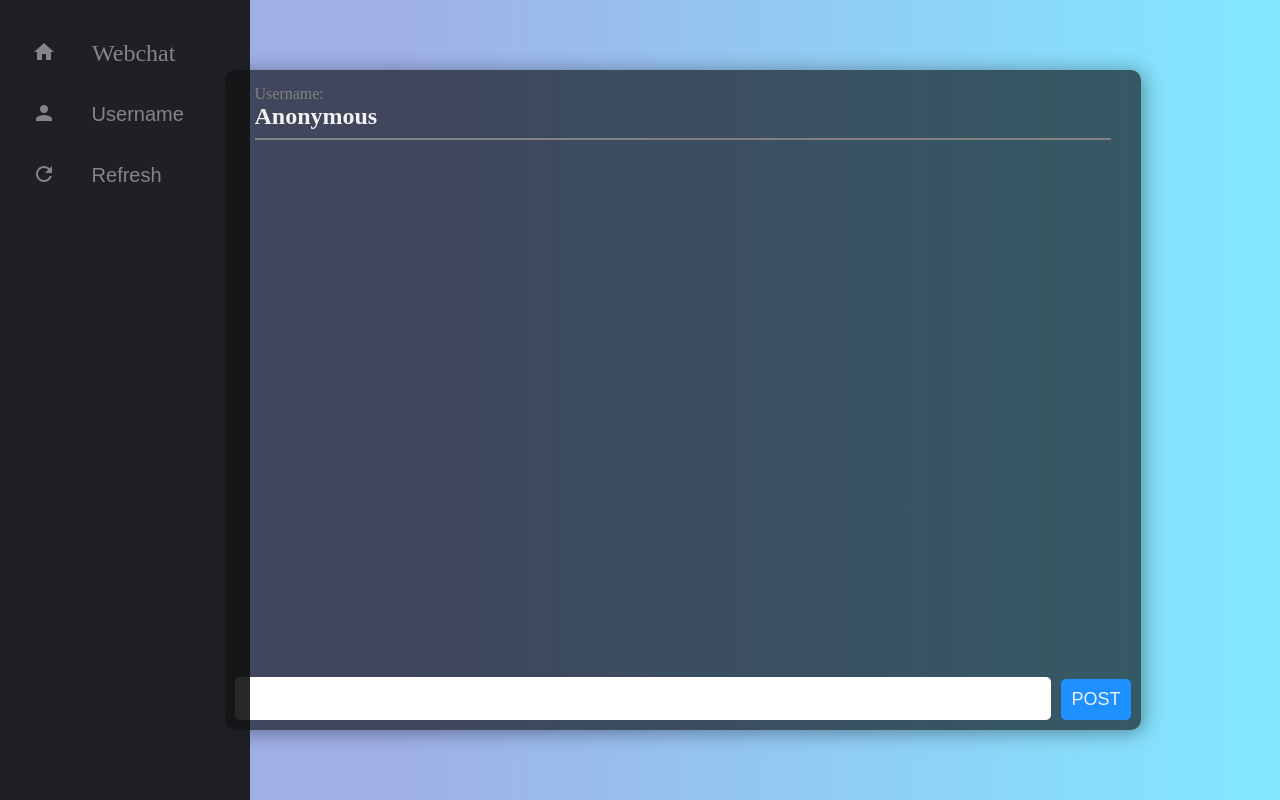
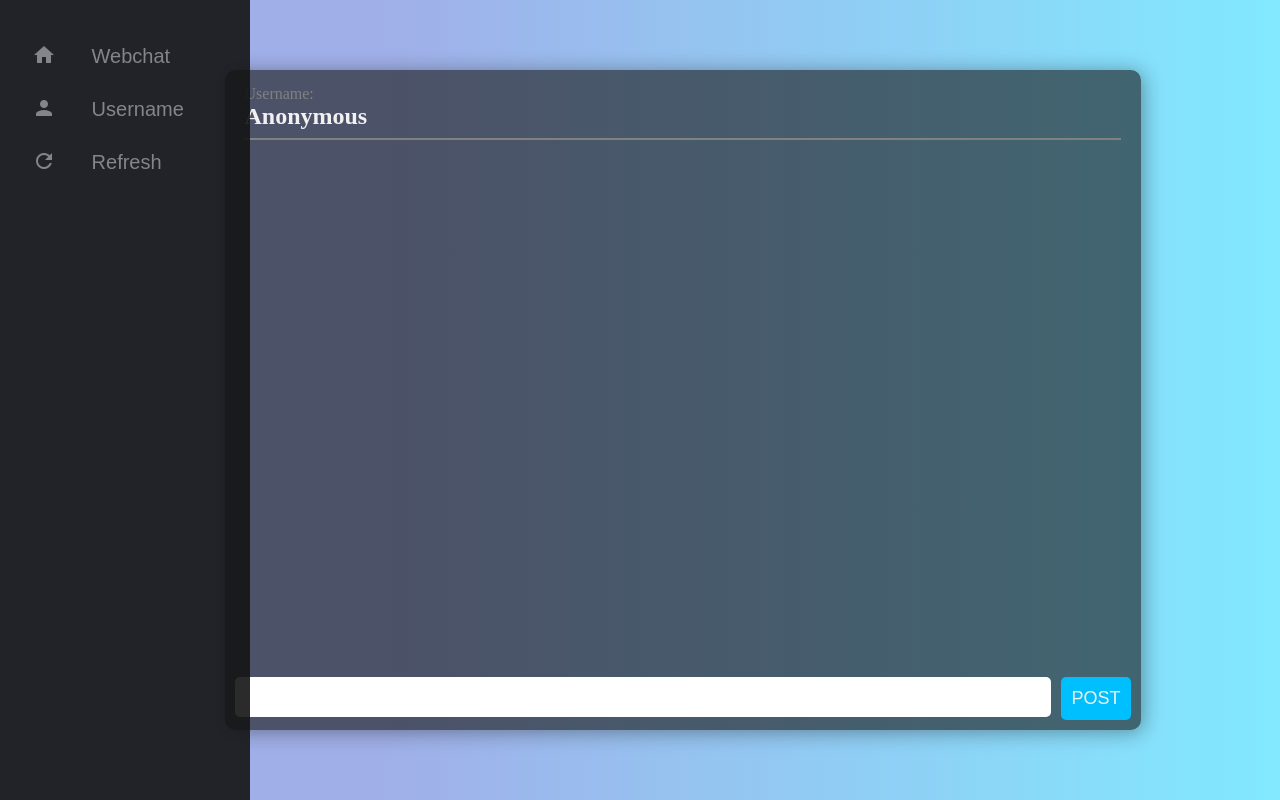
Before and after one commit to jbergstrm/slutuppgift, a website built with Vite: page src/index.html in a window 1280 px wide. Both pictures are taken after typing "Sample" into the empty fields and a click on the input "POST". Built offline with nearby package versions, Linux system fonts and the light colour scheme; no server answers; files whose address does not match are found by name.

Commit message:
Added css custom properties

```diff
--- a/src/assets/css/styles.css
+++ b/src/assets/css/styles.css
@@ -1,3 +1,11 @@
+:root {
+    --highlight-color: deepskyblue;
+    --highlight-hover-color: dodgerblue;
+    --black: #151515;
+    --white: #f1f1f1;
+    --gray: #818181;
+}
+
 body {
     margin: 0;
     background: linear-gradient(90deg, rgba(160, 175, 232, 1) 30%, rgba(129, 233, 255, 1) 100%);
@@ -9,53 +17,35 @@ p {
 
 .sidebar {
     height: 100%;
+    width: 85px;
     position: fixed;
-    padding-top: 30px;
-    background-color: #111;
     transition: 0.4s;
     overflow-x: hidden;
     white-space: nowrap;
+    background-color: var(--black);
 }
 
-.sidebar::-webkit-scrollbar {
-    width: 0;
-}
-
-.sidebar a,
-.sidebar button {
-    padding: 8px 8px 8px 32px;
-    color: #818181;
-    display: block;
-}
-
-.sidebar a {
-    text-decoration: none;
-    font-size: 24px;
+.sidebar section {
+    margin: 30px 0 30px 0;
 }
 
 .sidebar button {
-    background-color: transparent;
+    padding: 8px 8px 8px 32px;
+    margin: 5px 0;
     border: none;
     font-size: 20px;
+    color: var(--gray);
+    background-color: transparent;
 }
 
-.sidebar a:hover,
-.sidebar button:hover {
-    color: #f1f1f1;
-    cursor: pointer;
-}
-
-.sidebar p {
+.icon-text {
     display: inline;
-}
-
-.material-icons,
-.icon-text {
     vertical-align: middle;
 }
 
 .material-icons {
     margin: 0 30px 3px 0;
+    vertical-align: middle;
 }
 
 .main {
@@ -71,73 +61,60 @@ p {
     width: 70%;
     height: 80vh;
     margin-left: 85px;
-    background-color: rgba(0, 0, 0, 0.6);
-    box-shadow: 2px 2px 20px rgba(0, 0, 0, 0.4);
     border-radius: 10px;
     padding: 10px;
+    background-color: rgba(21, 21, 21, 0.6);
+    box-shadow: 2px 2px 20px rgba(21, 21, 21, 0.4);
 }
 
 .chat-user {
-    color: #818181;
-    margin: 5px 20px 10px 20px;
+    color: var(--gray);
+    margin: 5px 10px 0 10px;
     overflow: hidden;
 }
 
-.chat-user h2 {
-    color: #f1f1f1;
+.chat-user h1 {
     margin: 0;
+    color: var(--white);
 }
 
 .chat-user hr {
     height: 2px;
     border-width: 0;
-    background-color: #818181
+    background-color: var(--gray)
 }
 
 .chat {
-    display: flex;
-    flex-direction: column;
     flex: 1;
     overflow-y: scroll;
-    scroll-behavior: smooth;
-    margin: 0 20px 0 20px;
-}
-
-.chat::-webkit-scrollbar {
-    width: 0;
+    margin: 0 20px;
 }
 
 .message {
-    background-color: deepskyblue;
-    color: #111;
-    width: fit-content;
     border-radius: 5px;
-    margin: 15px 0 0px 0;
-    padding: 5px 10px 5px 10px;
+    margin-bottom: 10px;
+    padding: 5px 10px;
+    font-size: 20px;
+    background-color: var(--highlight-color);
 }
 
 .info {
     display: flex;
-    overflow-x: hidden;
     margin-top: 15px;
+    font-size: 16px;
 }
 
 .name {
     font-weight: bold;
-    margin-right: 15px;
-}
-
-.text {
-    font-size: 20px;
 }
 
 .time {
     font-size: 12px;
-    margin: 3px 0 0 auto;
+    margin-left: auto;
 }
 
 .chat-input {
-    margin: 10px 0 0 0;
+    margin-top: 10px;
 }
 
 .chat-input form {
@@ -149,16 +126,12 @@ p {
     border: none;
     outline: none;
     resize: none;
-    font-size: 20px;
+    font-size: 18px;
     margin-right: 10px;
     border-radius: 5px;
     padding: 10px 10px 0 10px;
     height: 32px;
     max-height: 200px;
-}
-
-.chat-input form textarea::-webkit-scrollbar {
-    width: 0;
 }
 
 .chat-input form div {
@@ -172,32 +145,27 @@ p {
     padding: 10px;
     border: none;
     border-radius: 5px;
-    background-color: dodgerblue;
-    color: #f1f1f1;
+    height: 42.6px;
     cursor: pointer;
-    max-height: 42px;
-    max-width: 80px;
-}
-
-.chat-input form input:hover {
-    background-color: deepskyblue;
+    color: var(--white);
+    background-color: var(--highlight-color);
 }
 
 .overlay {
     display: none;
     position: fixed;
-    background-color: rgba(0, 0, 0, 0.6);
     width: 100%;
     height: 100%;
+    background-color: rgba(21, 21, 21, 0.6);
 }
 
 .overlay div {
-    background-color: rgba(0, 0, 0, 0.7);
     position: absolute;
     top: 70px;
     left: 90px;
     padding: 20px;
     border-radius: 10px;
+    background-color: rgba(0, 0, 0, 0.7);
 }
 
 .assign-username {
@@ -209,17 +177,37 @@ p {
 }
 
 .assign-username-buttons {
-    margin: 0 0 0 10px;
+    margin-left: 10px;
 }
 
 .assign-username-buttons button {
     font-size: 14px;
-    background-color: dodgerblue;
-    color: #f1f1f1;
+    border: none;
     border-radius: 5px;
-    padding: 3px 10px 3px 10px;
+    padding: 3px 10px;
+    color: var(--white);
+    background-color: var(--highlight-color);
+}
+
+/* Hover */
+.sidebar button:hover {
+    color: var(--white);
+    cursor: pointer;
+}
+
+.chat-input form input:hover {
+    background-color: var(--highlight-hover-color);
 }
 
 .assign-username-buttons button:hover {
-    background-color: deepskyblue;
+    background-color: var(--highlight-hover-color);
 }
+
+/* Scrollbar hide */
+.sidebar::-webkit-scrollbar {
+    width: 0;
+}
+
+.chat::-webkit-scrollbar {
+    width: 0;
+}
--- a/src/assets/js/script.js
+++ b/src/assets/js/script.js
@@ -12,10 +12,6 @@ function save(key, value) {
 
 function load(key) {
   return localStorage.getItem(key);
-}
-
-function remove(key) {
-  localStorage.removeItem(key);
 }
 
 function getBearerToken() {
@@ -122,7 +118,7 @@ function getMessageBody() {
 
 function messageTemplate({ user, message, timestamp }) {
   return `
-    <p class="text">${message}</p>
+    <p>${message}</p>
     <section class="info">
       <p class="name">${user}</p>
       <p class="time">${convertFromUnixTime(timestamp)}</p>
@@ -157,7 +153,7 @@ function convertFromUnixTime(unixTime) {
 }
 
 function autoGrow(element) {
-  element.style.height = "0px";
+  element.style.height = "5px";
   element.style.height = element.scrollHeight + "px";
 }
 
--- a/src/index.html
+++ b/src/index.html
@@ -17,10 +17,10 @@
     <!--- The sidebar -->
     <aside class="sidebar" id="sidebar" onmouseover="extendSidebar()" onmouseout="shrinkSidebar()">
         <section>
-            <a href="index.html">
+            <button onclick="location.href = 'index.html'">
                 <i class="material-icons">home</i>
                 <p class="icon-text">Webchat</p>
-            </a>
+            </button>
             <br>
             <button onclick="showOverlay()">
                 <i class="material-icons">person</i>
@@ -31,7 +31,6 @@
                 <i class="material-icons">refresh</i>
                 <p class="icon-text">Refresh</p>
             </button>
-            <br>
         </section>
     </aside>
 
@@ -52,7 +51,7 @@
         <section class="chatbox">
             <header class="chat-user" id="chatUser">
                 <p>Username:</p>
-                <h2 id="username"></h2>
+                <h1 id="username"></h1>
                 <hr>
             </header>
 
```
Also changed, not shown: 2 other files.
